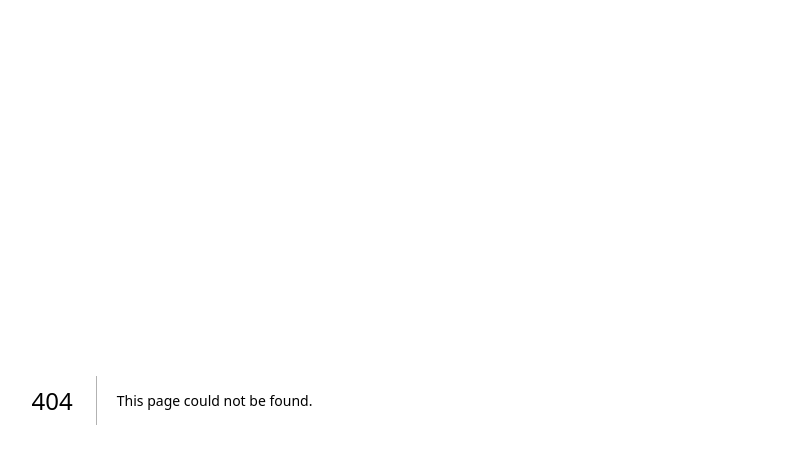
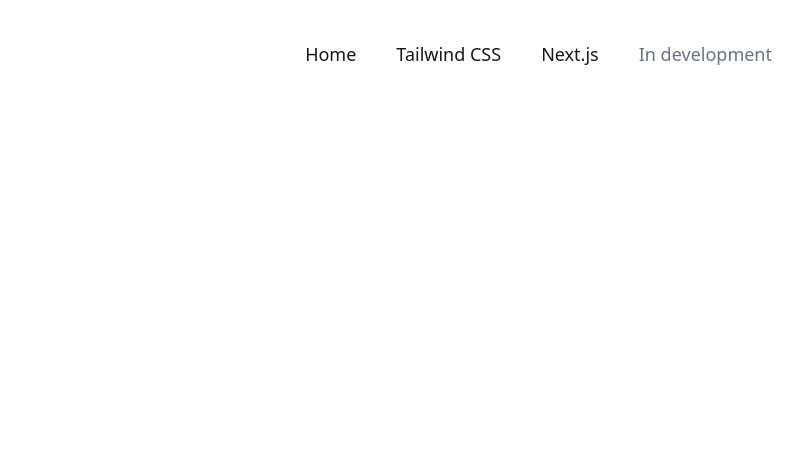
Before and after one commit to oxtornado/app_router, a Next.js app: page /components/nav in a window 1280 px wide. Before the commit this address had no page. Shown: the top 464 px of the page, without its empty margins (468-1271 px from the left). Built offline with nearby package versions, Linux system fonts and the light colour scheme.

Commit message:
Add navigation component with links to Home, Tailwind CSS, and Next.js

```diff
--- /dev/null
+++ b/pages/components/nav.js
@@ -0,0 +1,22 @@
+import Link from "next/link";
+
+const Nav = () => {
+    return (
+        <nav className="flex place-content-end-safe p-10 gap-10 text-lg">
+            <Link href="/">
+                Home
+            </Link>
+            <Link href="/tailwind.next">
+                Tailwind CSS
+            </Link>
+            <Link href="/next">
+                Next.js
+            </Link>
+            <Link href="/" className="text-gray-500">
+                In development
+            </Link>
+        </nav>
+    );
+}
+
+export default Nav
```
